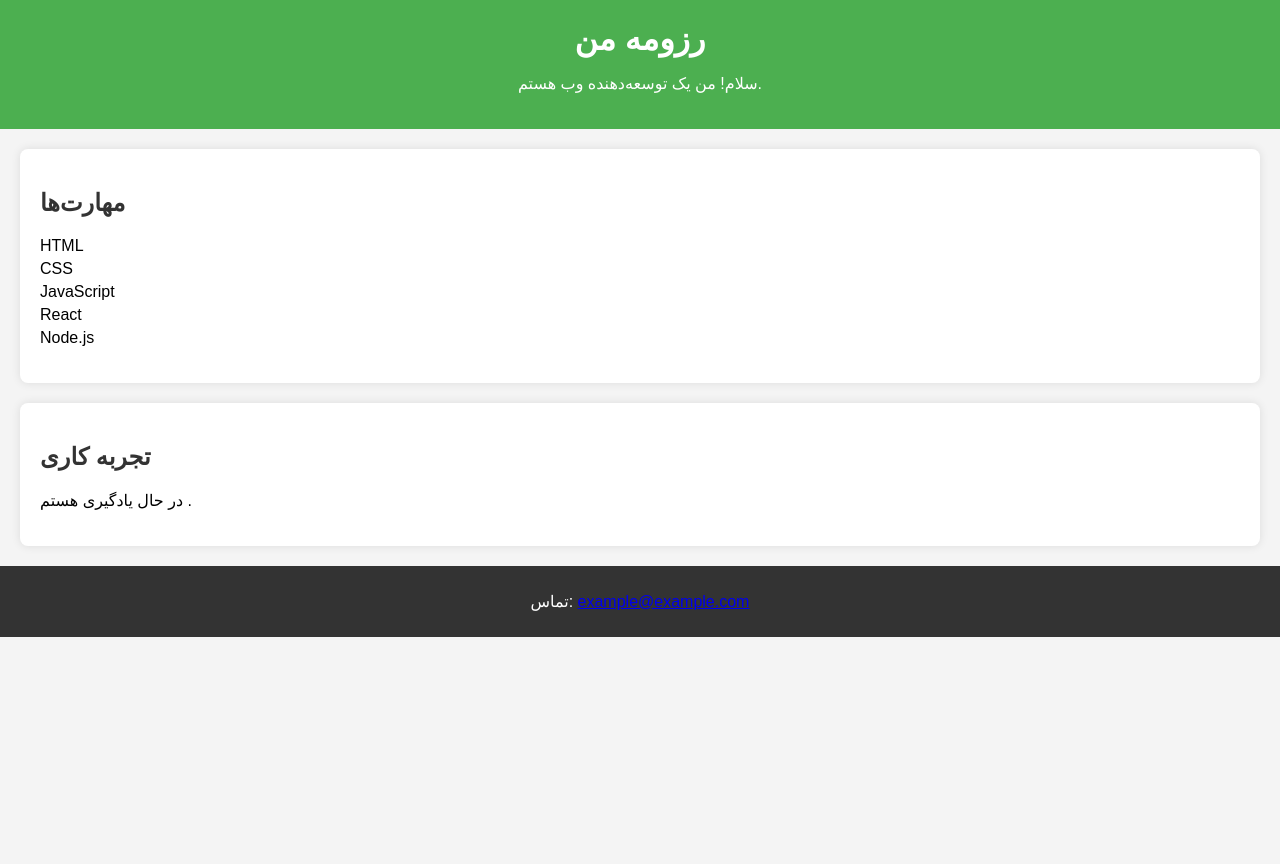
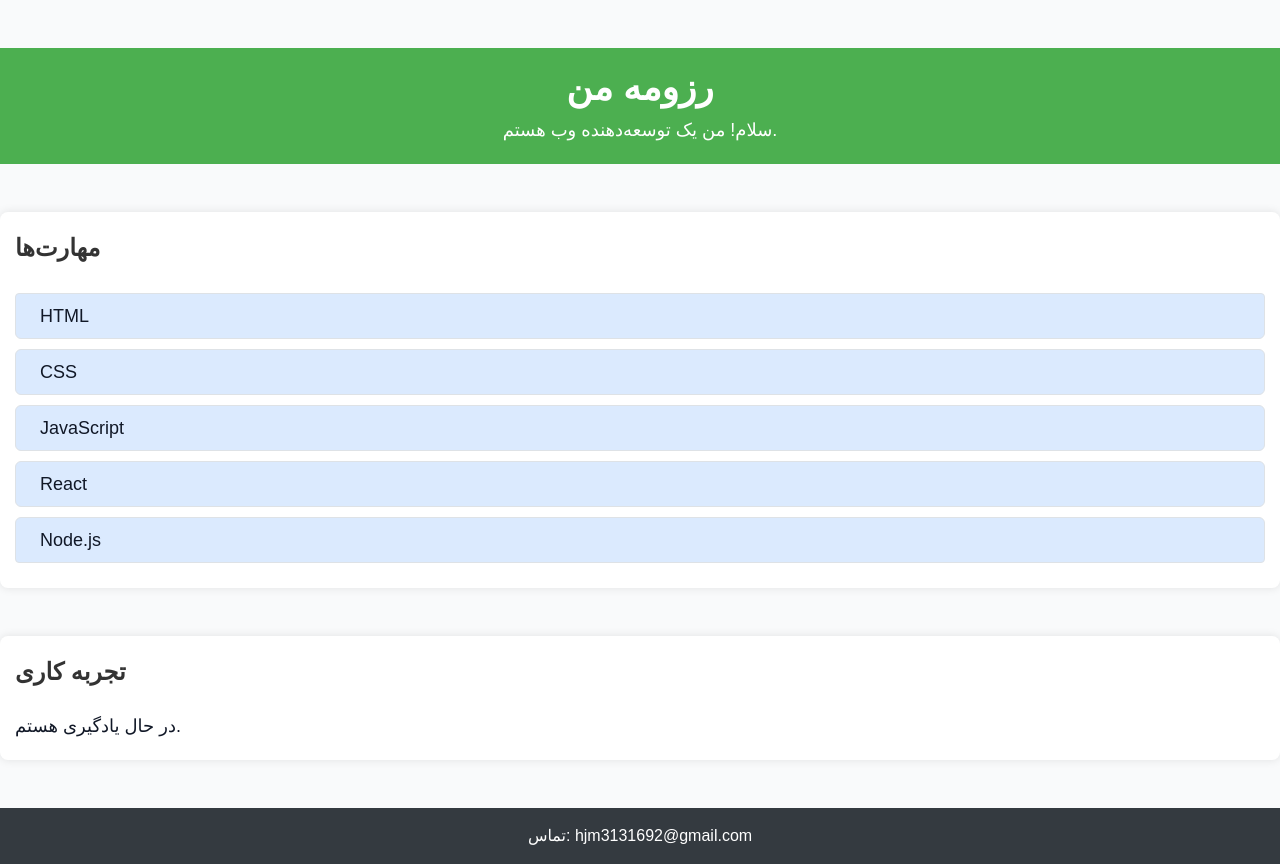
Before and after one commit to Mohammadhossein10/Hello-world, a plain HTML site: page index.html in a window 1280 px wide. Before the commit the page ends 800 px from the top, so only its background shows below. Drawn offline with nearby package versions, Linux system fonts and the light colour scheme.

Commit message:
Add files via upload

```diff
--- a/index.html
+++ b/index.html
@@ -4,32 +4,45 @@
     <meta charset="UTF-8">
     <meta name="viewport" content="width=device-width, initial-scale=1.0">
     <title>رزومه مهارت‌ها</title>
+
+    <!-- Bootstrap 4 CSS -->
+    <link rel="stylesheet" href="https://stackpath.bootstrapcdn.com/bootstrap/4.5.2/css/bootstrap.min.css">
+
+    <!-- لینک به Tailwind CSS -->
+    <script src="https://cdn.tailwindcss.com"></script>
+
+    <!-- لینک به استایل‌های شخصی (در صورت نیاز) -->
     <link rel="stylesheet" href="styles.css">
 </head>
-<body>
-    <header>
-        <h1>رزومه من</h1>
-        <p>سلام! من یک توسعه‌دهنده وب هستم.</p>
+<body class="bg-gray-50 text-gray-900">
+    <header class="container text-center mt-5">
+        <h1 class="text-4xl font-semibold">رزومه من</h1>
+        <p class="text-lg mt-2">سلام! من یک توسعه‌دهنده وب هستم.</p>
     </header>
 
-    <section>
-        <h2>مهارت‌ها</h2>
-        <ul>
-            <li>HTML</li>
-            <li>CSS</li>
-            <li>JavaScript</li>
-            <li>React</li>
-            <li>Node.js</li>
+    <section class="container mt-5">
+        <h2 class="text-2xl font-bold mb-4">مهارت‌ها</h2>
+        <ul class="list-group">
+            <li class="list-group-item py-2 px-4 text-lg bg-blue-100 border border-gray-300 rounded-md">HTML</li>
+            <li class="list-group-item py-2 px-4 text-lg bg-blue-100 border border-gray-300 rounded-md">CSS</li>
+            <li class="list-group-item py-2 px-4 text-lg bg-blue-100 border border-gray-300 rounded-md">JavaScript</li>
+            <li class="list-group-item py-2 px-4 text-lg bg-blue-100 border border-gray-300 rounded-md">React</li>
+            <li class="list-group-item py-2 px-4 text-lg bg-blue-100 border border-gray-300 rounded-md">Node.js</li>
         </ul>
     </section>
 
-    <section>
-        <h2>تجربه کاری</h2>
-        <p>در حال یادگیری هستم .</p>
+    <section class="container mt-5">
+        <h2 class="text-2xl font-bold mb-4">تجربه کاری</h2>
+        <p class="text-lg">در حال یادگیری هستم.</p>
     </section>
 
-    <footer>
-        <p>تماس: <a href="hjm3131692@gmail.com">example@example.com</a></p>
+    <footer class="bg-dark text-white text-center p-3 mt-5">
+        <p>تماس: <a href="hjm3131692@gmail.com" class="text-white">hjm3131692@gmail.com</a></p>
     </footer>
+
+    <!-- Bootstrap 4 JS (برای امکاناتی مانند مودال، منوهای کشویی و غیره) -->
+    <script src="https://code.jquery.com/jquery-3.5.1.slim.min.js"></script>
+    <script src="https://cdn.jsdelivr.net/npm/@popperjs/core@2.5.2/dist/umd/popper.min.js"></script>
+    <script src="https://stackpath.bootstrapcdn.com/bootstrap/4.5.2/js/bootstrap.min.js"></script>
 </body>
 </html>
```
